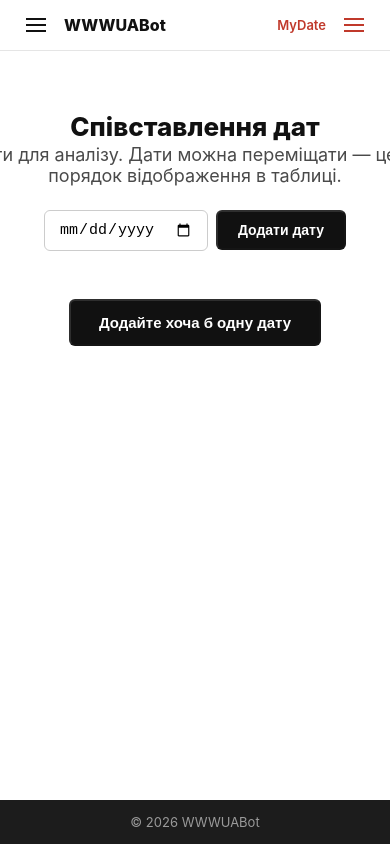
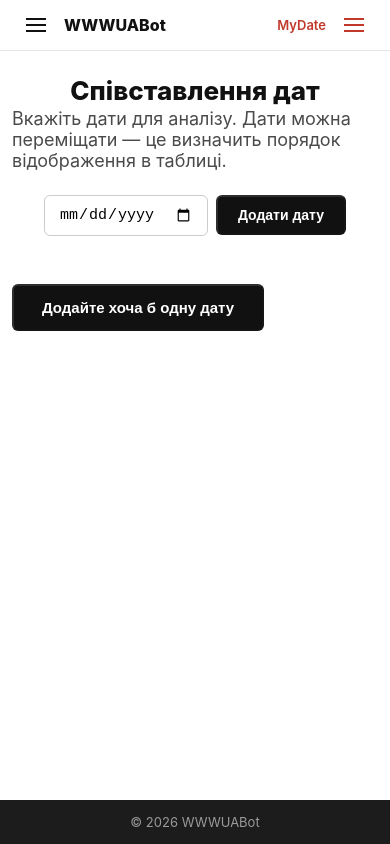
Before and after one commit to BotDev369/wwwuabot, a React (Vite) app in the folder web/: page /mydate/compare in a window 390 px wide. Built offline with nearby package versions, Linux system fonts and the light colour scheme.

Commit message:
AI: Некоректна адаптація сторінки під мобільний. Все не вірно, п

```diff
--- a/web/src/styles.css
+++ b/web/src/styles.css
@@ -34,7 +34,7 @@ body{font-family:-apple-system,BlinkMacSystemFont,"Segoe UI",Roboto,Arial,sans-s
 .header-sub.scenario{color:var(--brand-red);font-weight:600}
 
 main{flex:1;background:#fff;display:flex;justify-content:center;padding:60px 24px}
-.hero{max-width:640px;text-align:center}
+.hero{max-width:640px;text-align:center;width:100%}
 .hero h1{color:var(--black);font-size:34px;font-weight:800;line-height:1.25}
 .btn{display:inline-block;background:var(--black);color:#fff;font-weight:700;font-size:15px;padding:13px 28px;border-radius:6px;text-decoration:none;margin-top:24px;transition:background .15s ease}
 .btn:hover{background:#333}
@@ -99,7 +99,7 @@ footer{padding:14px 20px;background:#1c1c1c;color:#9a9a9a;font-size:13px;text-al
 .sys-param input{width:16px;height:16px;cursor:pointer}
 
 /* MyDate — таблиця співставлення */
-.table-wrap{max-width:100%;border:1px solid #e5e5e5;border-radius:8px;margin-top:16px;text-align:left}
+.table-wrap{border:1px solid #e5e5e5;border-radius:8px;margin-top:16px;text-align:left;overflow:visible}
 .compare-table{border-collapse:separate;border-spacing:0;width:max-content;min-width:100%;font-size:14px}
 .compare-table th,.compare-table td{border-bottom:1px solid #eee;border-right:1px solid #eee;padding:10px 12px;text-align:left;white-space:nowrap;background:#fff}
 .compare-table thead th{position:sticky;top:0;z-index:2;background:#f7f7f7;color:#111;font-weight:700}
@@ -113,7 +113,14 @@ footer{padding:14px 20px;background:#1c1c1c;color:#9a9a9a;font-size:13px;text-al
 
 /* Мобільна адаптація таблиці */
 @media (max-width:768px){
-  main{overflow-x:auto;-webkit-overflow-scrolling:touch}
-  .hero{max-width:100%;min-width:600px}
-  .compare-table th.corner,.compare-table td.param-cell,.compare-table td.system-name{min-width:140px}
+  main{display:block;overflow-x:auto;-webkit-overflow-scrolling:touch;padding:24px 12px}
+  .hero{max-width:none;width:auto;min-width:100%;text-align:left}
+  .hero h1{text-align:center;white-space:nowrap}
+  .hint{text-align:center}
+  .compare-table th.corner,.compare-table td.param-cell,.compare-table td.system-name{min-width:140px;position:sticky;left:0}
+  .compare-table th.corner{z-index:5;background:#ececec}
+  .compare-table td.param-cell{z-index:3;background:#fff}
+  .compare-table td.system-name{z-index:3;background:#ececec}
+  .compare-table thead th{z-index:4;background:#f7f7f7}
+  .compare-table thead th.corner{z-index:6}
 }
```
